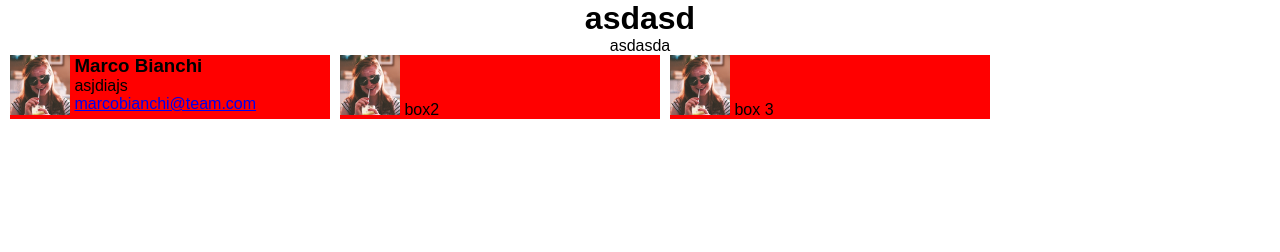
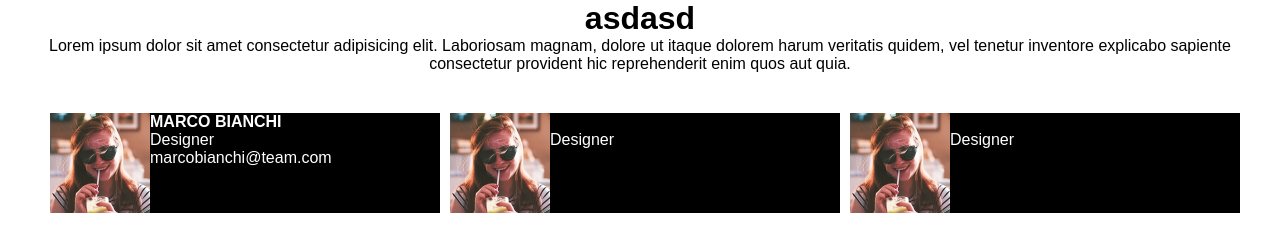
Before and after one commit to RiccardoGabba/html-css-float-cards, a plain HTML site: page index.html in a window 1280 px wide. Drawn offline with Linux system fonts and the light colour scheme.

Commit message:
fixing issues

```diff
--- a/index.html
+++ b/index.html
@@ -8,32 +8,52 @@
     <link rel="stylesheet" href="style.css">
 </head>
 
-<header>
-    <h1>asdasd</h1>
-    <p>asdasda</p>
-</header>
+<body>
+    <div class="container ">
+        <header>
+            <h1>asdasd</h1>
+            <p>Lorem ipsum dolor sit amet consectetur adipisicing elit. Laboriosam magnam, dolore ut itaque dolorem
+                harum
+                veritatis quidem, vel tenetur inventore explicabo sapiente consectetur provident hic reprehenderit enim
+                quos aut
+                quia.</p>
+        </header>
+
+        <main class="clearfix">
+            <section class="box pull-left debug">
+                <p>
+                    <img src="image/assets/img/female1.png" alt="" class="img">
+                </p>
+                <div class="testo">
+                    <span class="nome"><strong>MARCO BIANCHI</strong></span> <br>
+                    <span>Designer</span><br>
+                    <span class="email">marcobianchi@team.com</span>
+                </div>
+            </section>
+            <section class="box pull-left debug">
+                <p>
+                    <img src="image/assets/img/female1.png" alt="" class="img">
+                </p>
+                <div class="testo">
+                    <span class="nome"><strong></strong></span> <br>
+                    <span>Designer </span><br>
+                    <span class="email"></span>
+                </div>
+            </section>
+
+            <section class="box pull-left debug">
+                <p>
+                    <img src="image/assets/img/female1.png" alt="" class="img">
+                </p>
+                <div class="testo">
+                    <span class="nome"><strong></strong></span> <br>
+                    <span>Designer </span><br>
+                    <span class="email"></span>
+                </div>
+            </section>
 
 
-<body>
-    <div class="container ">
-        <main class="clearfix ">
-            <div class="box pull-left debug">
-                <img src="image/assets/img/female1.png" alt="" class="img">
-                <ul>
-                    <li><h3>Marco Bianchi</h3></li>
-                    <li><span>asjdiajs</span></li>
-                    <li><a href="marcobianchi@team.com">marcobianchi@team.com</a></li>
-                </ul>
-            </div>
 
-            <div class="box pull-left debug">
-                <img src="image/assets/img/female1.png" alt="" class="img">
-                box2
-            </div>
-            <div class="box pull-left debug">
-                <img src="image/assets/img/female1.png" alt="" class="img">
-                box 3
-            </div>
         </main>
 
 
--- a/style.css
+++ b/style.css
@@ -8,52 +8,47 @@ h1, p {
     text-align: center;
 }
 
-
-
-
 .clearfix:after{
     content: "";
     display: table;
     clear: both;
 }
 
-.debug{
-
-    margin-left: 10px;
-}
-
 body{
     font-family: "montserrat", sans-serif;
-
 }
 
 .container{
     max-width: 1200px;
-    margin: 0;
+    margin: 0 auto;
 
 }
 
 .box{
-    width: calc(80% / 3);
-    background-color: red;
-    box-shadow: 5px  rgba(255, 255, 255, 0.7);
+    width: calc(100% / 3  - 10px);
+    background-color: black;
+    margin-left: 10px;
+    margin-top: 40px;
 }
 
 .pull-left{
     float: left;
 }
 
-
 .img{
-    height: 60px;
+    height: 100px;
+    object-fit: contain;
+    float: left;
 }
 
-h3{
-    display: inline-block;
+.testo{
+    display: inline;
+    color: white;
+
+
 }
 
-ul{
-    vertical-align: top;
-    display: inline-block;
-    list-style-type: none;
+.nome{
+
+
 }
```
